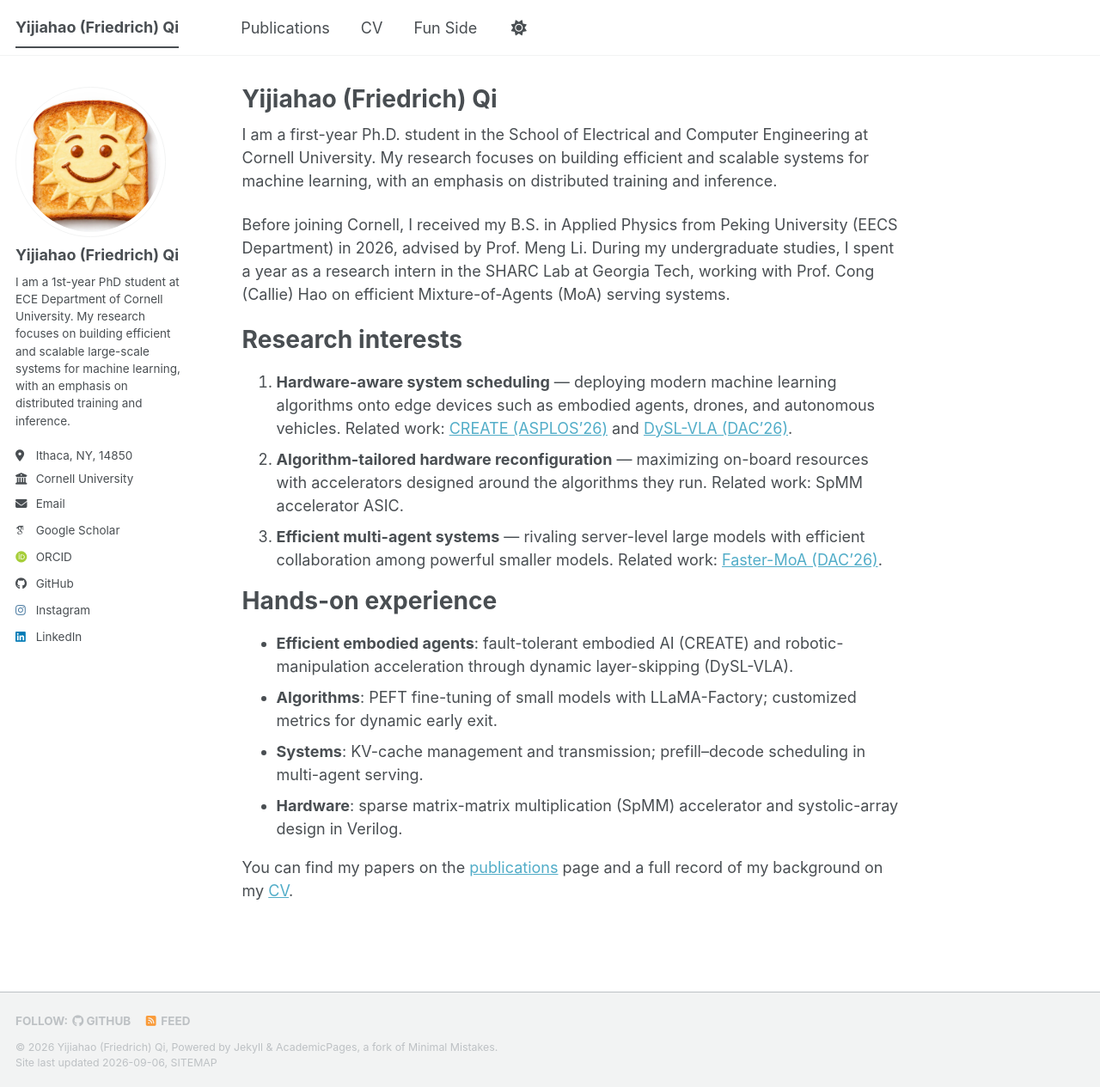
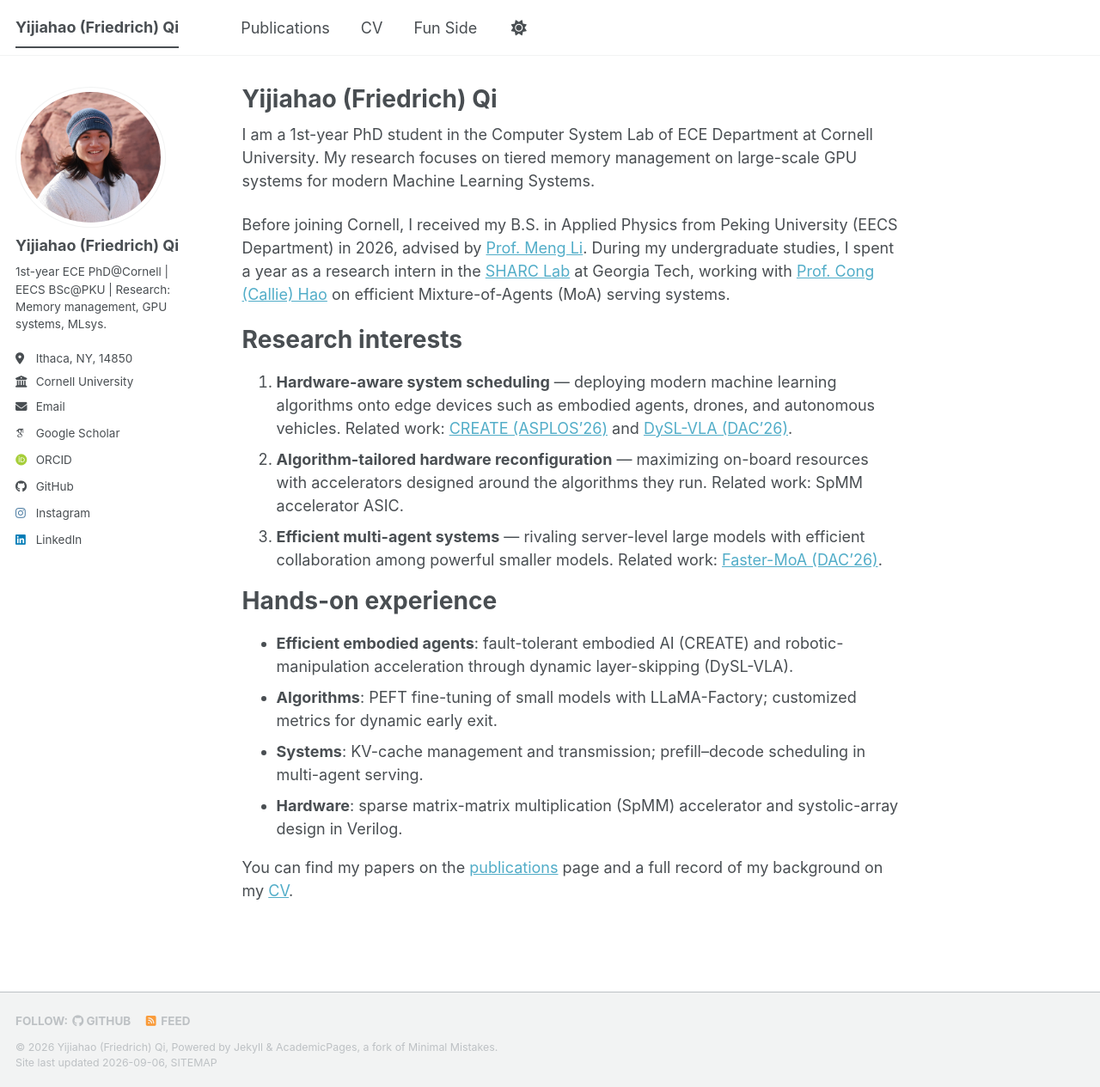
Before and after one commit to Friedrichqi/Friedrichqi.github.io, a Jekyll site: the page built from _pages/about.md, in a window 1280 px wide and 1265 px high. Shown: the whole window at 86% size. Built offline with Jekyll 4.4.1, drawn with Linux system fonts in a browser that asks for light colours; some web fonts are replaced; a script bundle is joined from its source files by our own code; library files that are not in the unit come from our copies.

Commit message:
Substitute profile photos and icon photos. Modify Bio and about.md

```diff
--- a/_config.yml
+++ b/_config.yml
@@ -23,10 +23,10 @@
 #               Additional customization can be done by editing /_includes/author-profile.html
 author:
   # Biographic information
-  avatar           : "profile.png"
+  avatar           : "LinkedIn.JPG" # filename of avatar image placed in /images/ for social media previews
   name             : "Yijiahao (Friedrich) Qi"
   pronouns         : # example: "she/her"
-  bio              : "I am a 1st-year PhD student at ECE Department of Cornell University. My research focuses on building efficient and scalable large-scale systems for machine learning, with an emphasis on distributed training and inference."
+  bio              : "1st-year ECE PhD@Cornell | EECS BSc@PKU |  Research: Memory management, GPU systems, MLsys."
   location         : "Ithaca, NY, 14850"
   employer         : "Cornell University"
   uri              : # URL
--- a/_includes/head/custom.html
+++ b/_includes/head/custom.html
@@ -5,13 +5,10 @@
 <!-- Support for Academicons -->
 <link rel="stylesheet" href="{{ base_path }}/assets/css/academicons.css"/>
 
-<!-- favicon from https://commons.wikimedia.org/wiki/File:OOjs_UI_icon_academic-progressive.svg -->
-<link rel="apple-touch-icon" sizes="180x180" href="{{ base_path }}/images/apple-touch-icon-180x180.png"/>
-<link rel="icon" type="image/svg+xml" href="{{ base_path }}/images/favicon.svg"/>
-<link rel="icon" type="image/png" href="{{ base_path }}/images/favicon-32x32.png" sizes="32x32"/>
-<link rel="icon" type="image/png" href="{{ base_path }}/images/favicon-192x192.png" sizes="192x192"/>
+<!-- favicon -->
+<link rel="apple-touch-icon" href="{{ base_path }}/images/toast.png"/>
+<link rel="icon" type="image/png" href="{{ base_path }}/images/toast.png"/>
 <link rel="manifest" href="{{ base_path }}/images/manifest.json"/>
-<link rel="icon" href="/images/favicon.ico"/>
 <meta name="theme-color" content="#ffffff"/>
 
 <!-- end custom head snippets -->
--- a/_pages/about.md
+++ b/_pages/about.md
@@ -7,9 +7,9 @@
   - /about.html
 ---
 
-I am a first-year Ph.D. student in the School of Electrical and Computer Engineering at Cornell University. My research focuses on building efficient and scalable systems for machine learning, with an emphasis on distributed training and inference.
+I am a 1st-year PhD student in the Computer System Lab of ECE Department at Cornell University. My research focuses on tiered memory management on large-scale GPU systems for modern Machine Learning Systems.
 
-Before joining Cornell, I received my B.S. in Applied Physics from Peking University (EECS Department) in 2026, advised by Prof. Meng Li. During my undergraduate studies, I spent a year as a research intern in the SHARC Lab at Georgia Tech, working with Prof. Cong (Callie) Hao on efficient Mixture-of-Agents (MoA) serving systems.
+Before joining Cornell, I received my B.S. in Applied Physics from Peking University (EECS Department) in 2026, advised by [Prof. Meng Li](https://mengli.me/). During my undergraduate studies, I spent a year as a research intern in the [SHARC Lab](https://sharclab.ece.gatech.edu/) at Georgia Tech, working with [Prof. Cong (Callie) Hao](https://sites.gatech.edu/ece-callie/) on efficient Mixture-of-Agents (MoA) serving systems.
 
 Research interests
 ======
```
Also changed, not shown: _pages/cv.md (+6 -6 lines), images/LinkedIn.JPG (added), images/favicon-192x192.png (deleted), images/favicon-32x32.png (deleted), images/favicon-512x512.png (deleted), images/favicon.ico (deleted), images/favicon.svg (deleted), images/manifest.json, images/toast.png (renamed from images/profile.png).
